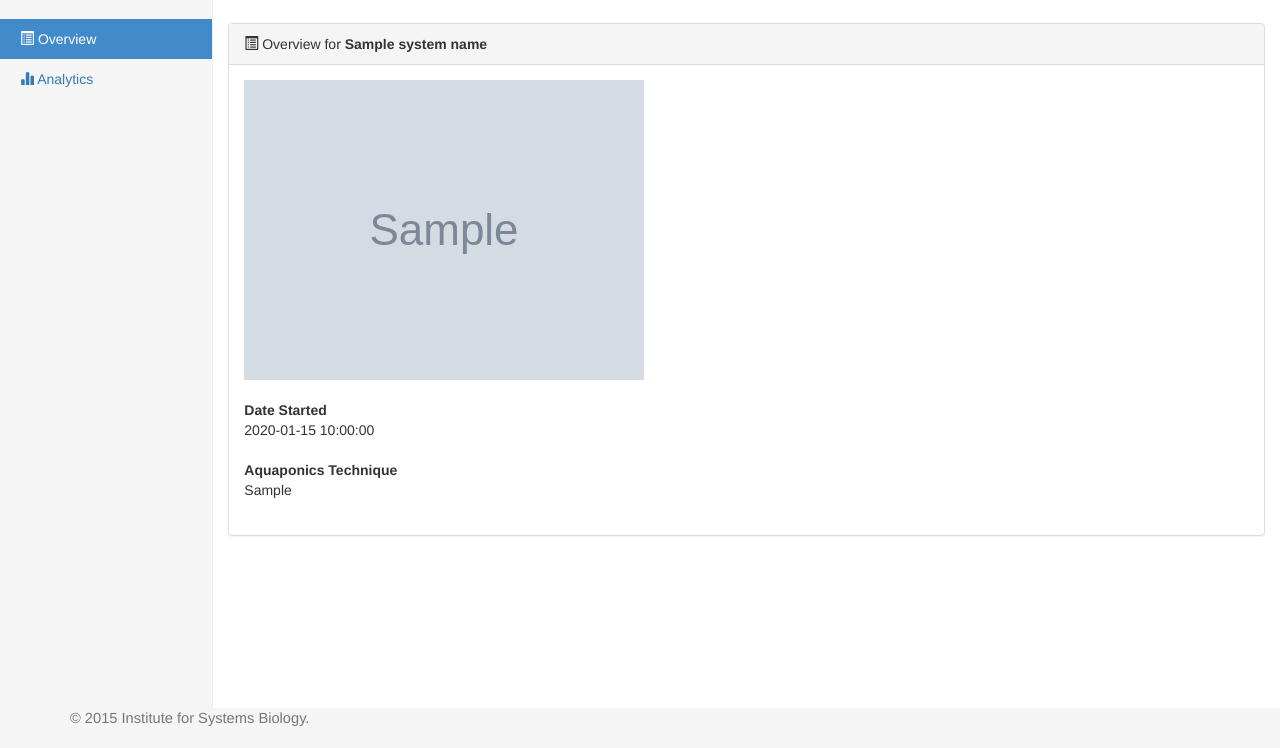
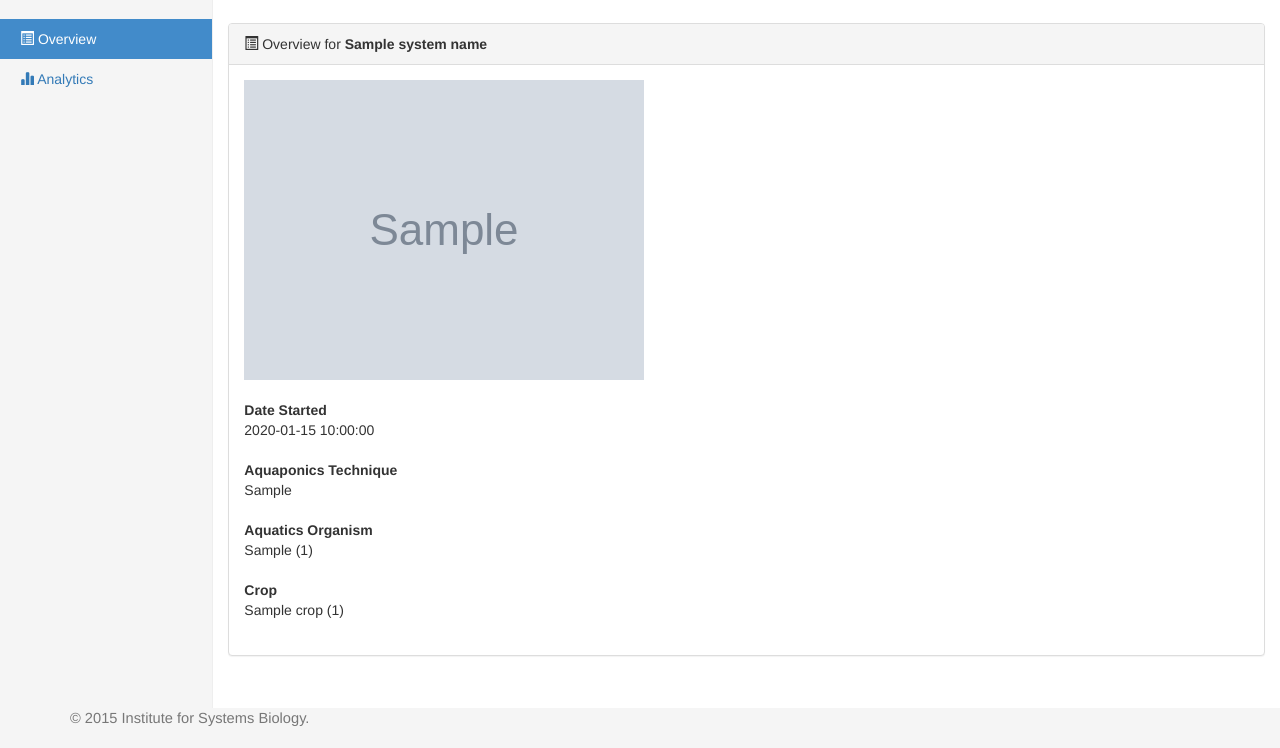
Before and after one commit to baliga-lab/aqxWeb, a Flask app: template templates/system_details_readonly.html in a window 1280 px wide. Shown: the part 52-800 px from the top of the page. Run offline with Flask 2, Linux system fonts and the light colour scheme; the template is opened without the code that fills it: most values are stand-ins (such as "Sample title", 1, 10 or a date in 2020); grey boxes marked "Sample" are stand-in pictures; some libraries are stand-ins or nearby versions.

Commit message:
added editing of aquatic org and crop

```diff
--- a/app.py
+++ b/app.py
@@ -266,10 +266,15 @@ def sys_details(system_uid=None):
         ammonium_rows = aqxdb.get_measurement_series(cursor, system_uid, 'ammonium')
         nitrate_rows = aqxdb.get_measurement_series(cursor, system_uid, 'nitrate')
 
+        aqx_org_id, num_aqx_org = aqxdb.get_system_aqx_organism(cursor, system_uid)
+        crop_id, num_crops = aqxdb.get_system_crop(cursor, system_uid)
+
         # Provide special readonly views, it's easier to keep world-viewable pages
         # secure when all you can do is read and keep the logic outside the template
         if readonly:
             aqx_technique = aqxdb.get_catalog_value(cursor, 'aqx_techniques', aqx_tech_id)
+            aqx_organism = aqxdb.get_catalog_value(cursor, 'aquatic_organisms', aqx_org_id)
+            crop = aqxdb.get_catalog_value(cursor, 'crops', crop_id)
             return render_template('system_details_readonly.html', **locals())
         else:
             aqx_techniques = aqxdb.all_catalog_values(cursor, 'aqx_techniques')
@@ -322,15 +327,24 @@ def update_system_details():
     sys_uid = request.form['system-uid']
     date_str = request.form['start-date']
     aqx_tech = request.form['aqx-technique']
+    aquatic_org = request.form['aquatic-org']
+    num_aquatic_org = request.form['num-aquatic-org']
+    crop = request.form['crop']
+    num_crops = request.form['num-crops']
 
     data = {}
     if date_str:
-        start_date = datetime.strptime(date_str, '%Y-%m-%d').date()
-        app.logger.debug('start date: %s', str(start_date))
-        data['start_date'] = start_date
+        data['start_date'] = datetime.strptime(date_str, '%Y-%m-%d').date()
     if aqx_tech:
-        aqx_tech_id = int(aqx_tech)
-        data['aqx_technique_id'] = aqx_tech_id
+        data['aqx_technique_id'] = int(aqx_tech)
+    if aquatic_org:
+        data['aquatic_org_id'] = int(aquatic_org)
+    if num_aquatic_org:
+        data['num_aquatic_org'] = int(num_aquatic_org)
+    if crop:
+        data['crop_id'] = int(crop)
+    if num_crops:
+        data['num_crops'] = int(num_crops)
 
     conn = dbconn()
     cursor = conn.cursor()
--- a/aqxdb.py
+++ b/aqxdb.py
@@ -92,6 +92,8 @@ def update_system_details(cursor, system_uid, data):
         # goes into the database
         params = []
         setters = []
+        num_orgs = 0
+        num_crops = 0
         query = "update systems set "
         if 'start_date' in data:
             setters.append('start_date=%s')
@@ -102,9 +104,61 @@ def update_system_details(cursor, system_uid, data):
 
         query += ",".join(setters)
         query += " where system_id=%s"
-        print query
         params.append(system_uid)
         cursor.execute(query, params)
+        cursor.execute('select id from systems where system_id=%s', system_uid)
+        system_pk = cursor.fetchone()[0]
+
+        if 'aquatic_org_id' in data:
+            org_pk = int(data['aquatic_org_id'])
+
+            if 'num_aquatic_org' in data:
+                num_orgs = int(data['num_aquatic_org'])
+
+            # 1. update existing entry
+            cursor.execute('select count(*) from system_aquatic_organisms where system_id=%s',
+                           system_pk)
+            if cursor.fetchone()[0] > 0:
+                cursor.execute('update system_aquatic_organisms set organism_id=%s, num=%s where system_id=%s',
+                               [org_pk, num_orgs, system_pk])
+            else:
+                # 2. or create if not
+                cursor.execute('insert into system_aquatic_organisms (system_id,organism_id,num) values (%s,%s,%s)',
+                               [system_pk, org_pk, num_orgs])
+
+        if 'crop_id' in data:
+            crop_pk = int(data['crop_id'])
+            if 'num_crops' in data:
+                num_crops = int(data['num_crops'])
+
+            # 1. update existing entry
+            cursor.execute('select count(*) from system_crops where system_id=%s', system_pk)
+            if cursor.fetchone()[0] > 0:
+                cursor.execute('update system_crops set crop_id=%s, num=%s where system_id=%s',
+                               [crop_pk, num_crops, system_pk])
+            else:
+                # 2. or create if not
+                cursor.execute('insert into system_crops (system_id,crop_id,num) values (%s,%s,%s)',
+                               [system_pk, crop_pk, num_crops])
+
+
+def get_system_aqx_organism(cursor, sys_uid):
+    cursor.execute('select organism_id, num from system_aquatic_organisms sao join systems s on sao.system_id=s.id where s.system_id=%s', [sys_uid])
+    row = cursor.fetchone()
+    if row is not None:
+        return row[0], row[1]
+    else:
+        return None, ''
+
+
+def get_system_crop(cursor, sys_uid):
+    cursor.execute('select crop_id, num from system_crops sc join systems s on sc.system_id=s.id where s.system_id=%s', [sys_uid])
+    row = cursor.fetchone()
+    if row is not None:
+        return row[0], row[1]
+    else:
+        return None, ''
+
 
 def add_measurement(cursor, sys_uid, attr, timestamp, value):
     table = meas_table_name(sys_uid, attr)
@@ -142,7 +196,7 @@ def all_catalog_values(cursor, name):
 
 
 def get_catalog_value(cursor, name, pk):
-    if name in CATALOGS:
+    if name in CATALOGS and pk is not None:
         query = 'select name from ' + name + ' where id=%s'
         cursor.execute(query, [pk])
         return cursor.fetchone()[0]
--- a/templates/system_details_readonly.html
+++ b/templates/system_details_readonly.html
@@ -23,14 +23,30 @@
                 <div style="margin-bottom: 10px"></div>
               </div>
 {% endif %}
+              {% if start_date %}
               <dl>
                 <dt>Date Started</dt>
                 <dd>{{start_date}}</dd>
               </dl>
+              {% endif %}
+              {% if aqx_technique %}
               <dl>
                 <dt>Aquaponics Technique</dt>
                 <dd>{{aqx_technique}}</dd>
               </dl>
+              {% endif %}
+              {% if aqx_organism %}
+              <dl>
+                <dt>Aquatics Organism</dt>
+                <dd>{{aqx_organism}} ({{num_aqx_org}})</dd>
+              </dl>
+              {% endif %}
+              {% if crop %}
+              <dl>
+                <dt>Crop</dt>
+                <dd>{{crop}} ({{num_crops}})</dd>
+              </dl>
+              {% endif %}
             </div><!-- /.panel-body -->
           </div><!-- /.panel (Overview)-->
 
```
Also changed, not shown: templates/system_details.html (+4 -4 lines).
